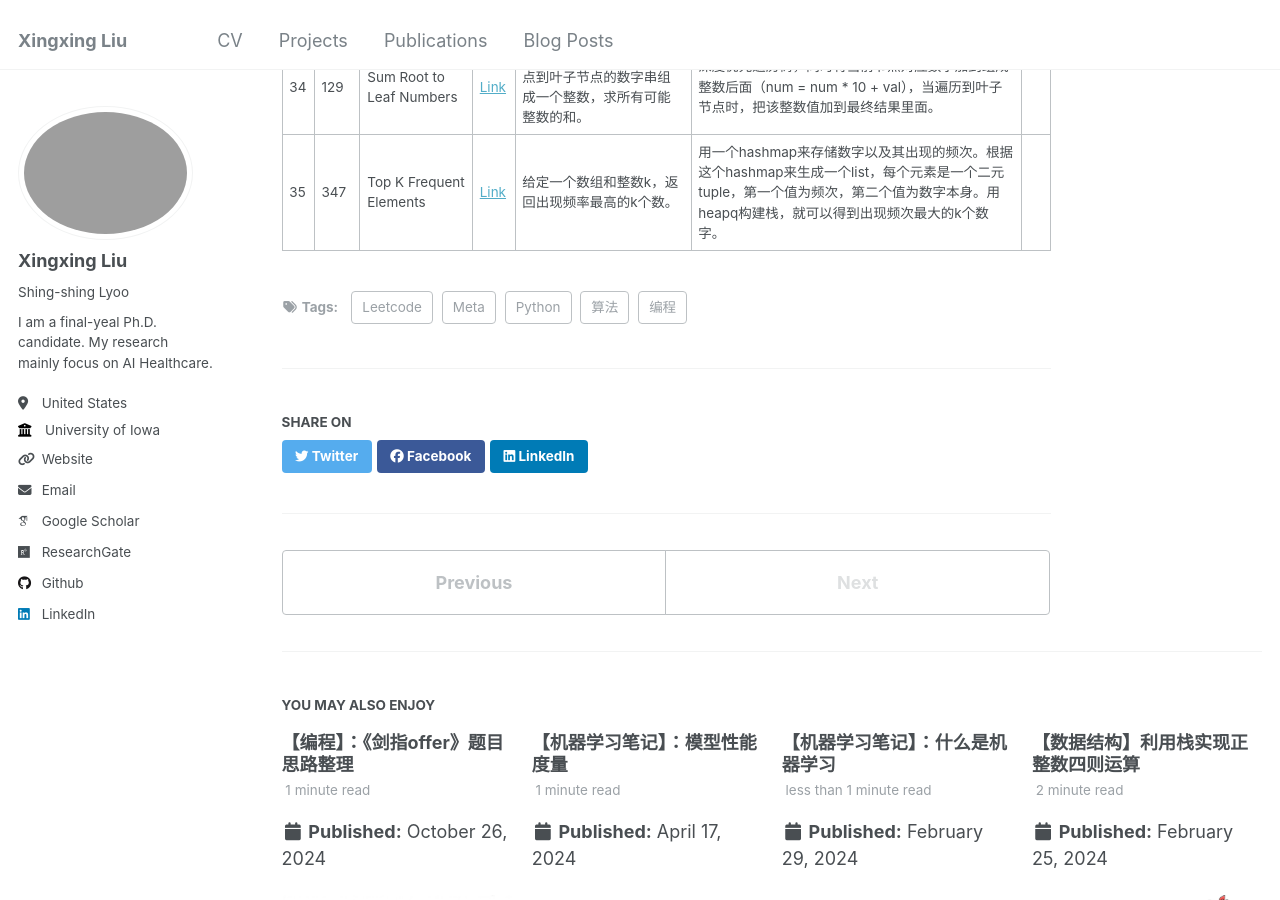
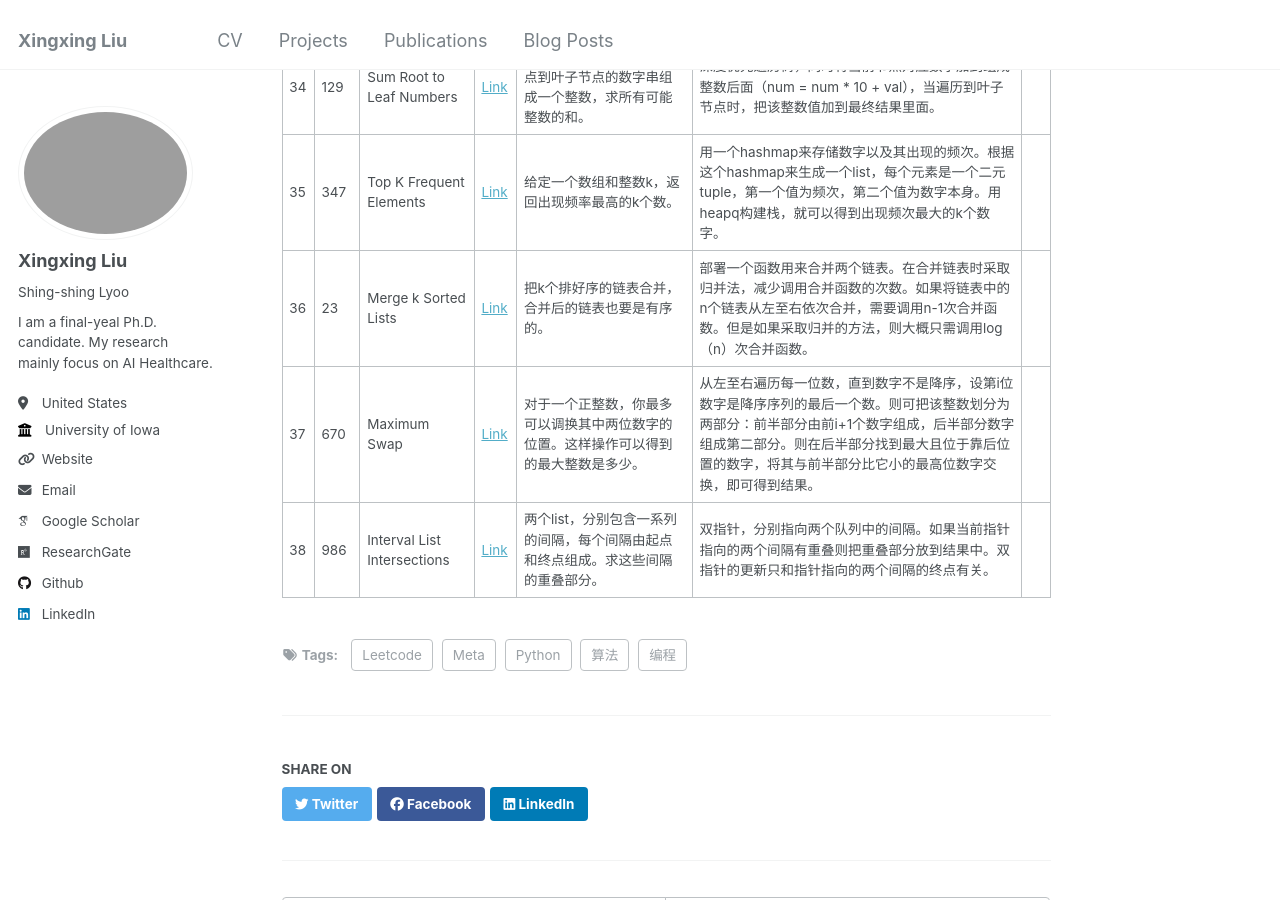
Before and after one commit to xxliu1996/xxliu1996.github.io, a Jekyll site: the page built from _posts/2024-11-10-blog-leetcode-meta.md, in a window 1280 px wide and 900 px high, scrolled down 4557 px. Built offline with Jekyll 4.4.1, drawn with Linux system fonts in a browser that asks for light colours; some web fonts are replaced.

Commit message:
update blog 2024-blog-leetcode-meta

```diff
--- a/_posts/2024-11-10-blog-leetcode-meta.md
+++ b/_posts/2024-11-10-blog-leetcode-meta.md
@@ -50,3 +50,6 @@ tags:
 |33|346|Moving Average from Data Stream|[Link](https://leetcode.com/problems/moving-average-from-data-stream/description/)|部署一个数据结构，可以保存一序列数字。该序列有最大长度，超过最大长度时，需要去除头部元素后再插入尾部元素。插入元素时，需要返回插入后，序列的平均值。|保存当前序列的和以及长度（元素个数）可以方便计算序列平均值。||
 |34|129|Sum Root to Leaf Numbers|[Link](https://leetcode.com/problems/sum-root-to-leaf-numbers/description/)|一个二叉树，规定从根节点到叶子节点的数字串组成一个整数，求所有可能整数的和。|深度优先遍历树，同时将当前节点对应数字加到组成整数后面（num = num * 10 + val），当遍历到叶子节点时，把该整数值加到最终结果里面。||
 |35|347|Top K Frequent Elements|[Link](https://leetcode.com/problems/top-k-frequent-elements/description/)|给定一个数组和整数k，返回出现频率最高的k个数。|用一个hashmap来存储数字以及其出现的频次。根据这个hashmap来生成一个list，每个元素是一个二元tuple，第一个值为频次，第二个值为数字本身。用heapq构建栈，就可以得到出现频次最大的k个数字。||
+|36|23|Merge k Sorted Lists|[Link](https://leetcode.com/problems/merge-k-sorted-lists/description/)|把k个排好序的链表合并，合并后的链表也要是有序的。|部署一个函数用来合并两个链表。在合并链表时采取归并法，减少调用合并函数的次数。如果将链表中的n个链表从左至右依次合并，需要调用n-1次合并函数。但是如果采取归并的方法，则大概只需调用log（n）次合并函数。 ||
+|37|670|Maximum Swap|[Link](https://leetcode.com/problems/maximum-swap/description/)|对于一个正整数，你最多可以调换其中两位数字的位置。这样操作可以得到的最大整数是多少。|从左至右遍历每一位数，直到数字不是降序，设第i位数字是降序序列的最后一个数。则可把该整数划分为两部分：前半部分由前i+1个数字组成，后半部分数字组成第二部分。则在后半部分找到最大且位于靠后位置的数字，将其与前半部分比它小的最高位数字交换，即可得到结果。||
+|38|986|Interval List Intersections|[Link](https://leetcode.com/problems/interval-list-intersections/description/)|两个list，分别包含一系列的间隔，每个间隔由起点和终点组成。求这些间隔的重叠部分。|双指针，分别指向两个队列中的间隔。如果当前指针指向的两个间隔有重叠则把重叠部分放到结果中。双指针的更新只和指针指向的两个间隔的终点有关。||
```
